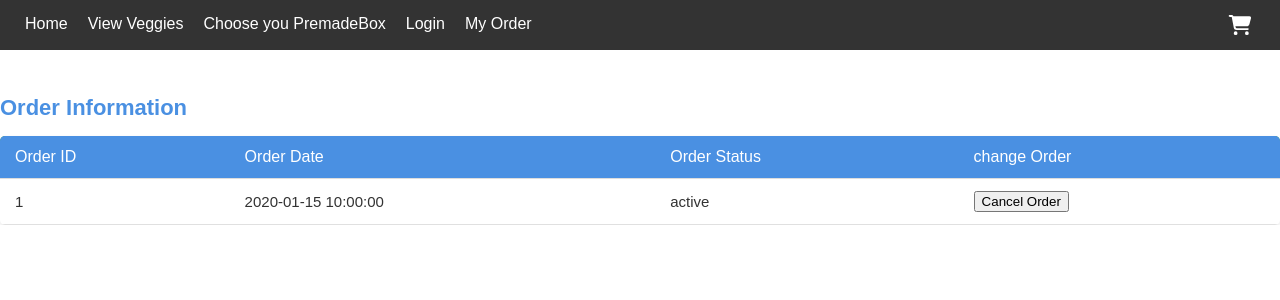
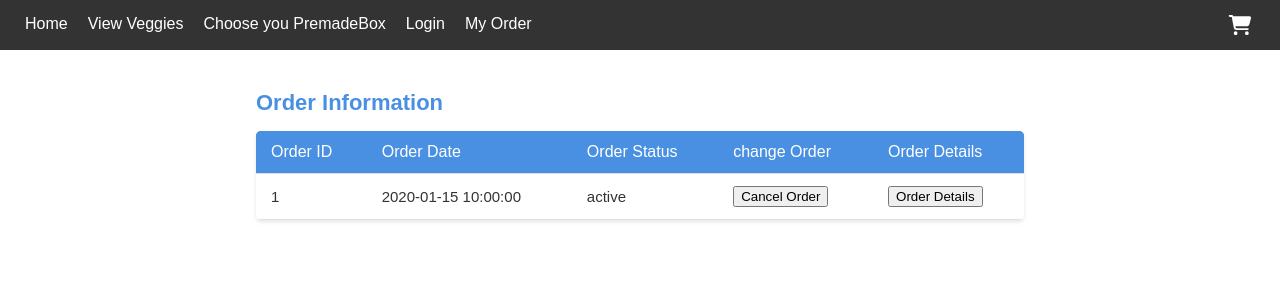
Before and after one commit to lcu-haoboli/642-final, a Flask app: template templates/user/manage_order.html in a window 1280 px wide. Shown: the top 300 px of the page. Run offline with Flask 3, Linux system fonts and the light colour scheme; the template is opened without the code that fills it: most values are stand-ins (such as "Sample title", 1, 10 or a date in 2020).

Commit message:
finished user jump to order details page

```diff
--- a/static/styles/user_details.css
+++ b/static/styles/user_details.css
@@ -51,8 +51,9 @@ h2 {
 
 
   .order-table-container {
-	overflow-x: auto;
-	margin-top: 15px;
+	width: 60%;
+	margin: 40px auto;
+
   }
 
 
--- a/templates/order/order_details.html
+++ b/templates/order/order_details.html
@@ -1,10 +1,6 @@
 <link
   rel="stylesheet"
   href="{{ url_for('static', filename='styles/index.css') }}"
-/>
-<link
-  rel="stylesheet"
-  href="{{ url_for('static', filename='styles/account_dashboard.css') }}"
 />
 <link
   rel="stylesheet"
--- a/templates/user/manage_order.html
+++ b/templates/user/manage_order.html
@@ -12,9 +12,7 @@
   href="{{ url_for('static', filename='styles/user_details.css') }}"
 />
 
-
-{% import "navbar.html" as components %}
-{{ components.navbar() }}
+{% import "navbar.html" as components %} {{ components.navbar() }}
 <div class="order-table-container">
   <h2 class="order-title">Order Information</h2>
   {% import "message.html" as msgcomp %} {{ msgcomp.message() }}
@@ -25,6 +23,7 @@
         <th>Order Date</th>
         <th>Order Status</th>
         <th>change Order</th>
+        <th>Order Details</th>
       </tr>
     </thead>
     <tbody>
@@ -37,6 +36,11 @@
           <button onclick="cancleOrder(`{{order.orderId}}`)">
             Cancel Order
           </button>
+        </td>
+        <td>
+          <a href="{{ url_for('order.details', id = order.orderId) }}">
+            <button>Order Details</button>
+          </a>
         </td>
       </tr>
       {% endfor %}
@@ -59,5 +63,4 @@
         console.error("Error:", error);
       });
   };
-
 </script>
```
Lines whose indentation alone changed are shown as unchanged.
